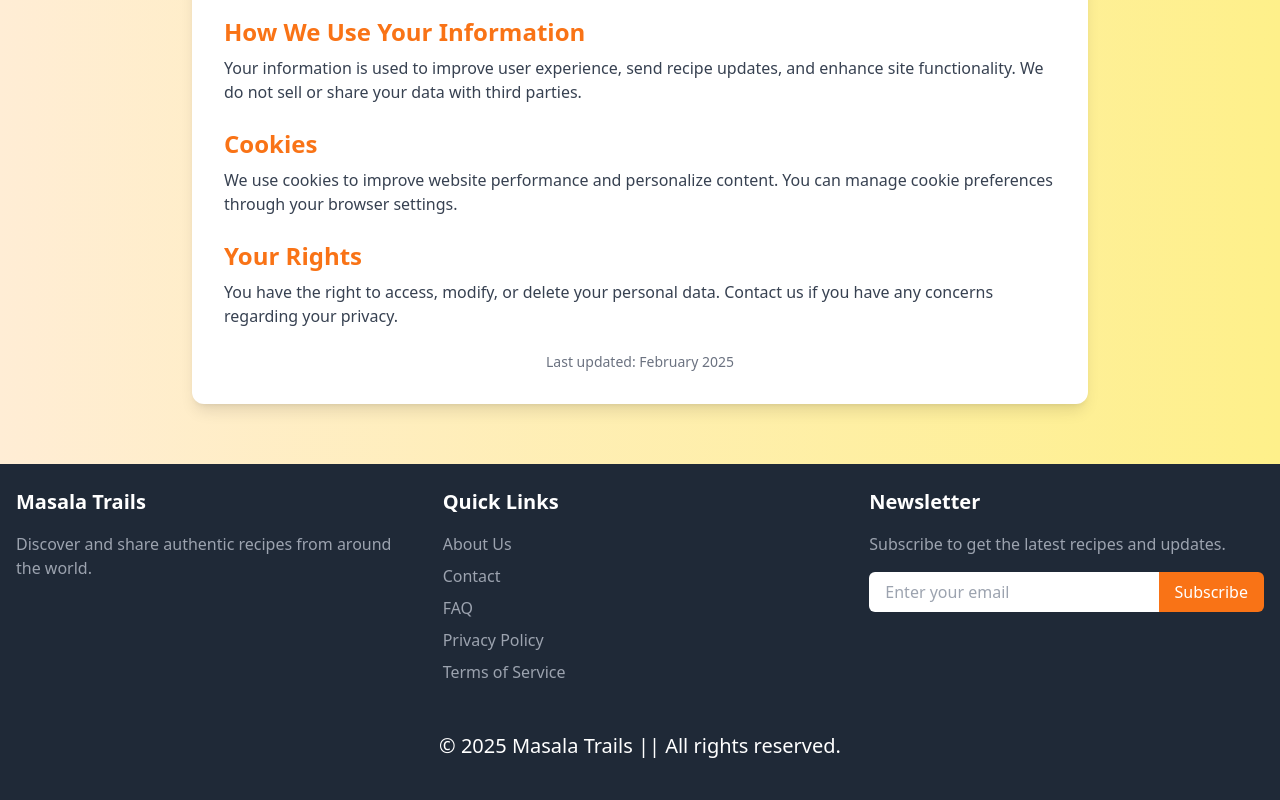
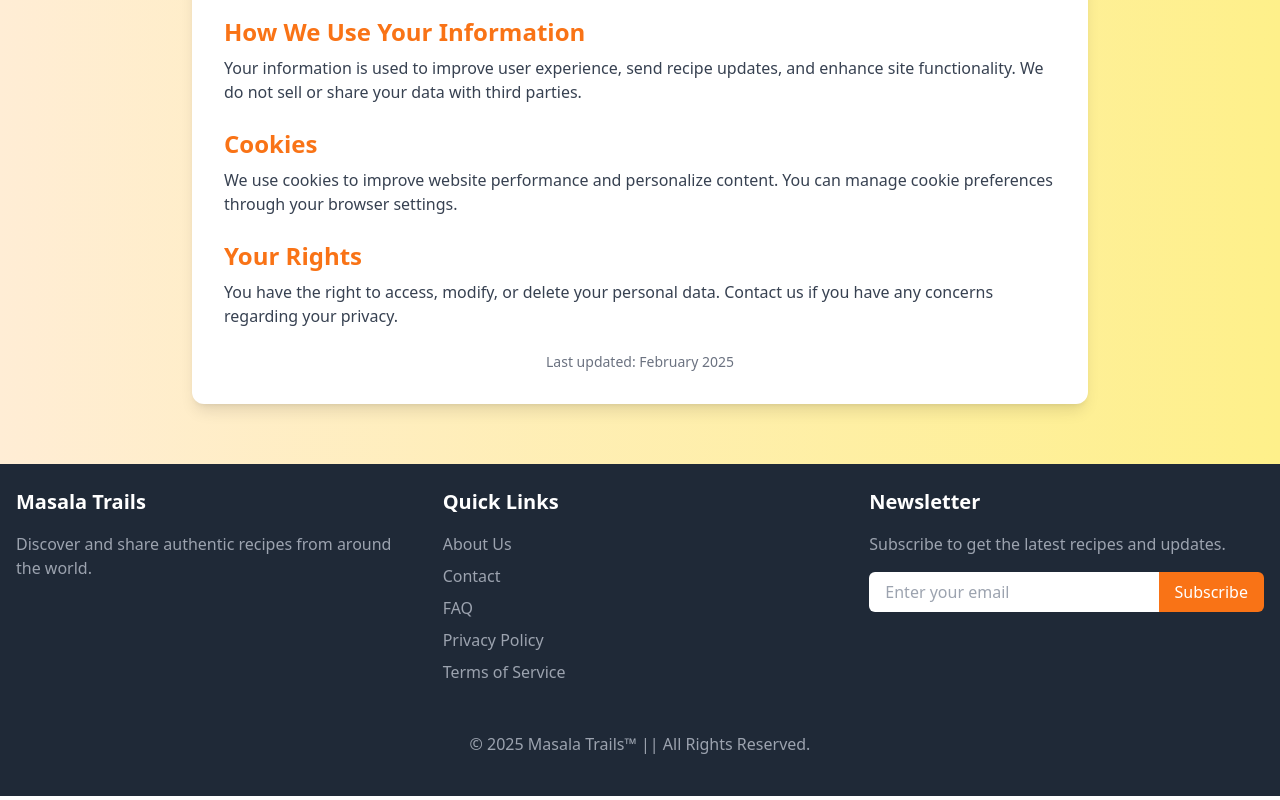
Before and after one commit to sitambhra/Masala-Trails, a React (Vite) app: page /privacy in a window 1280 px wide. Shown: the part 392-1192 px from the top of the page. Built offline with nearby package versions, Linux system fonts and the light colour scheme.

Commit message:
Copyright year color and size issue fixed.

```diff
--- a/src/components/CopyrightYear.jsx
+++ b/src/components/CopyrightYear.jsx
@@ -6,7 +6,7 @@ const CopyrightYear = () => {
 
   return (
     <div className="w-full flex justify-center item-center p-4 mt-8">
-      <p className='text-xl text-white'>&copy; {currentYear} Masala Trails || All rights reserved.</p>
+      <p className='text-md text-gray-400'>&copy; {currentYear} Masala Trails&trade; || All Rights Reserved.</p>
     </div>
   );
 };
```
